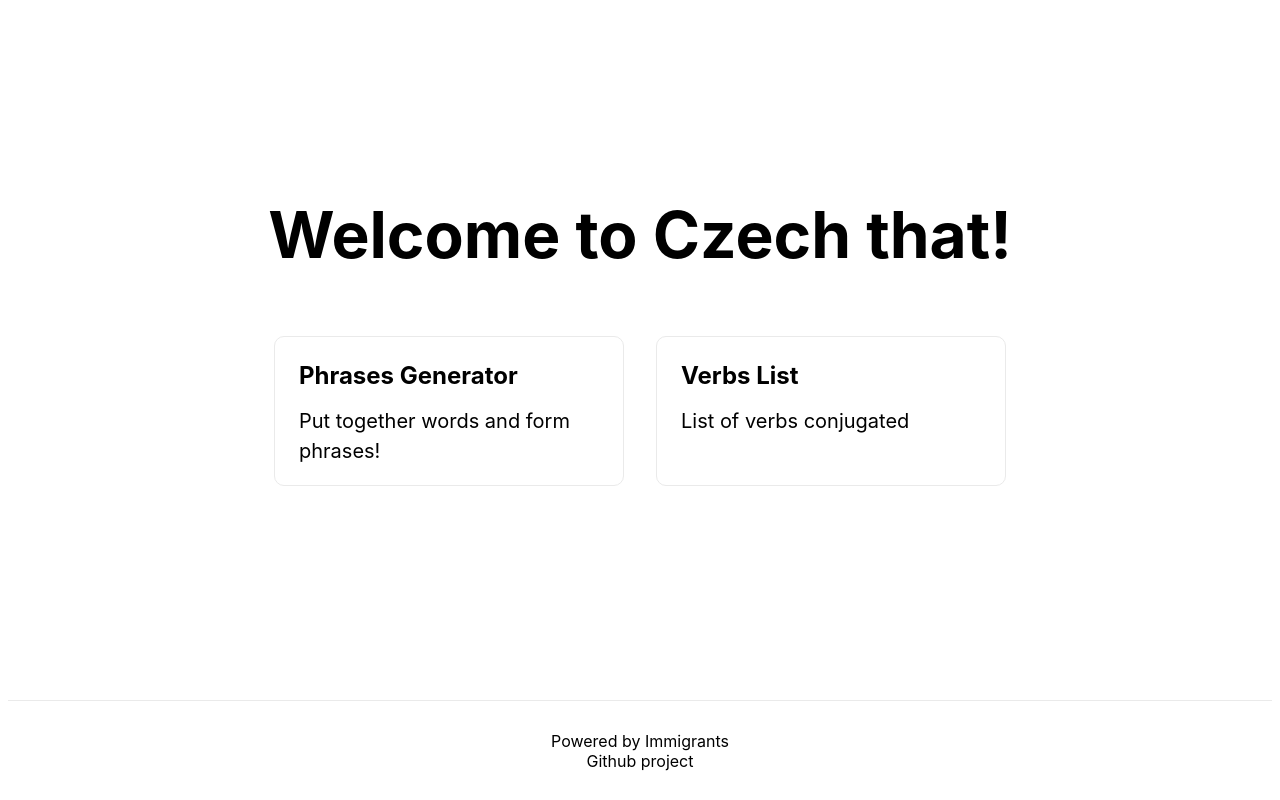
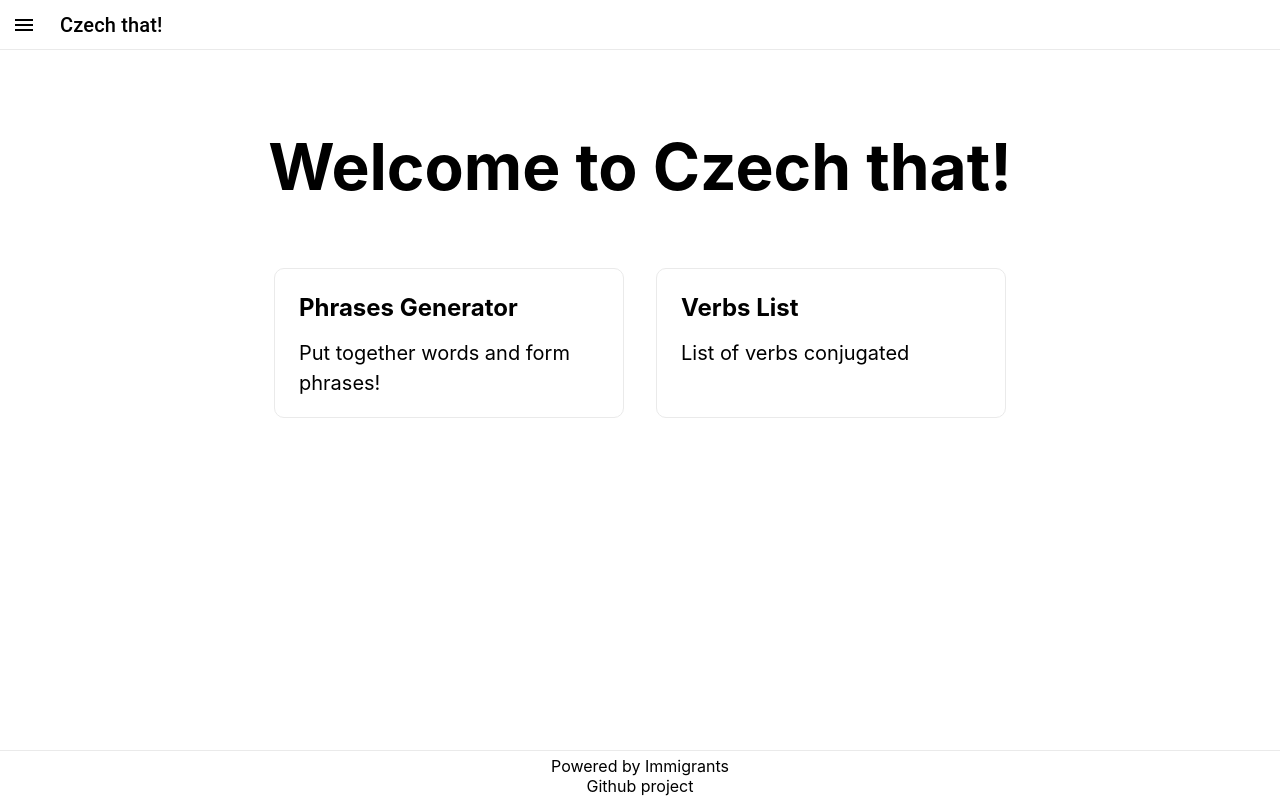
Before and after one commit to eduardofleck/czechthat, a Next.js app: page / in a window 1280 px wide. Built offline with nearby package versions, Linux system fonts and the light colour scheme.

Commit message:
Template with menu and footer in place

```diff
--- /dev/null
+++ b/components/Template.js
@@ -0,0 +1,46 @@
+import Head from "next/head";
+import Image from "next/image";
+import styles from "../styles/Home.module.css";
+import Link from "next/link";
+import AppBar from "@material-ui/core/AppBar";
+import Toolbar from "@material-ui/core/Toolbar";
+import Button from "@material-ui/core/Button";
+import GitHubIcon from "@material-ui/icons/GitHub";
+import IconButton from "@material-ui/core/IconButton";
+import Typography from "@material-ui/core/Typography";
+import MenuIcon from "@material-ui/icons/Menu";
+
+export default function Template(props) {
+  return (
+    <div className={styles.mainContainer}>
+      {/* <AppBar position="sticky">
+        <Toolbar>
+          <Button color="inherit">
+
+          </Button>
+        </Toolbar>
+      </AppBar> */}
+      <div className={styles.menu}>
+        <div className={styles.menuButton}>
+          <IconButton edge="start" color="inherit" aria-label="menu">
+            <MenuIcon />
+          </IconButton>
+        </div>
+        <Link href="/" passHref>
+          <Typography variant="h6">Czech that!</Typography>
+        </Link>
+      </div>
+      <div>{props.children}</div>
+      <footer className={styles.footer}>
+        <div>
+          <div>Powered by Immigrants</div>
+          <div>
+            <a href="https://github.com/eduardofleck/czechthat">
+              Github project
+            </a>
+          </div>
+        </div>
+      </footer>
+    </div>
+  );
+}
--- a/package.json
+++ b/package.json
@@ -10,6 +10,7 @@
   },
   "dependencies": {
     "@material-ui/core": "^4.12.3",
+    "@material-ui/icons": "^4.11.2",
     "next": "11.1.0",
     "react": "17.0.2",
     "react-dom": "17.0.2"
--- a/pages/_app.js
+++ b/pages/_app.js
@@ -1,7 +1,12 @@
-import '../styles/globals.css'
+import "../styles/globals.css";
+import Template from "../components/Template";
 
 function MyApp({ Component, pageProps }) {
-  return <Component {...pageProps} />
+  return (
+    <Template>
+      <Component {...pageProps} />
+    </Template>
+  );
 }
 
-export default MyApp
+export default MyApp;
--- a/pages/index.js
+++ b/pages/index.js
@@ -5,7 +5,7 @@ import Link from "next/link";
 
 export default function Home() {
   return (
-    <div className={styles.container}>
+    <div>
       <Head>
         <title>Czech that</title>
         <link rel="icon" href="/favicon.ico" />
@@ -30,17 +30,6 @@ export default function Home() {
           </Link>
         </div>
       </main>
-
-      <footer className={styles.footer}>
-        <div>
-          <div>Powered by Immigrants</div>
-          <div>
-            <a href="https://github.com/eduardofleck/czechthat">
-              Github project
-            </a>
-          </div>
-        </div>
-      </footer>
     </div>
   );
 }
--- a/styles/Home.module.css
+++ b/styles/Home.module.css
@@ -1,11 +1,16 @@
+.mainContainer {
+  display: grid;
+  grid-template-rows: auto 1fr auto;
+  height: 100%;
+}
+
 .container {
-  min-height: 100vh;
-  padding: 0 0.5rem;
   display: flex;
   flex-direction: column;
   justify-content: center;
   align-items: center;
-  height: 100vh;
+  width: 100%;
+  height: 100%;
 }
 
 .main {
@@ -17,13 +22,25 @@
   align-items: center;
 }
 
+.menuButton {
+  padding: 12px;
+}
+
+.menu {
+  border-bottom: 1px solid #eaeaea;
+  display: flex;
+  align-items: center;
+  width: 100%;
+  height: 50px;
+}
+
 .footer {
-  width: 100%;
-  height: 100px;
   border-top: 1px solid #eaeaea;
   display: flex;
   justify-content: center;
   align-items: center;
+  width: 100%;
+  height: 50px;
 }
 
 .footer a {
--- a/styles/globals.css
+++ b/styles/globals.css
@@ -4,8 +4,13 @@ body {
   margin: 0;
   font-family: -apple-system, BlinkMacSystemFont, Segoe UI, Roboto, Oxygen,
     Ubuntu, Cantarell, Fira Sans, Droid Sans, Helvetica Neue, sans-serif;
+  height: 100%;
+  /* min-height: -webkit-fill-available; */
 }
-
+body > div:first-child,
+div#__next {
+  height: 100%;
+}
 a {
   color: inherit;
   text-decoration: none;
```
Also changed, not shown: 1 other file (tests, documents, lock files or other folders).
